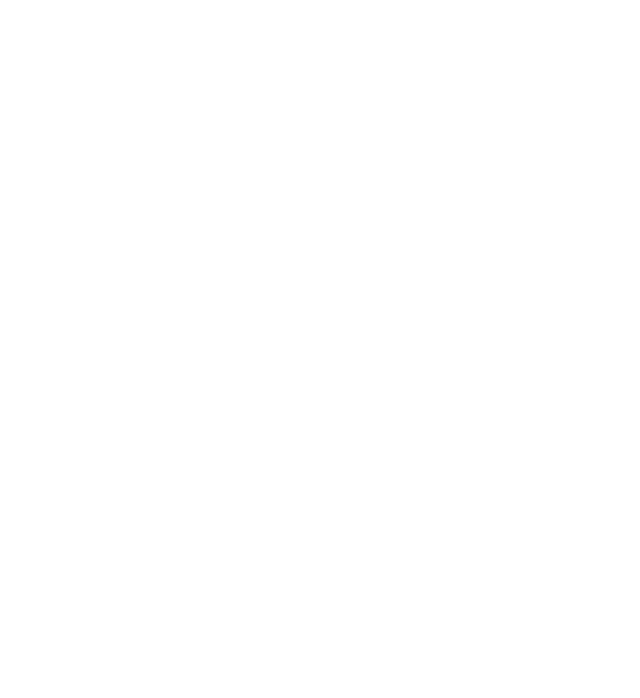
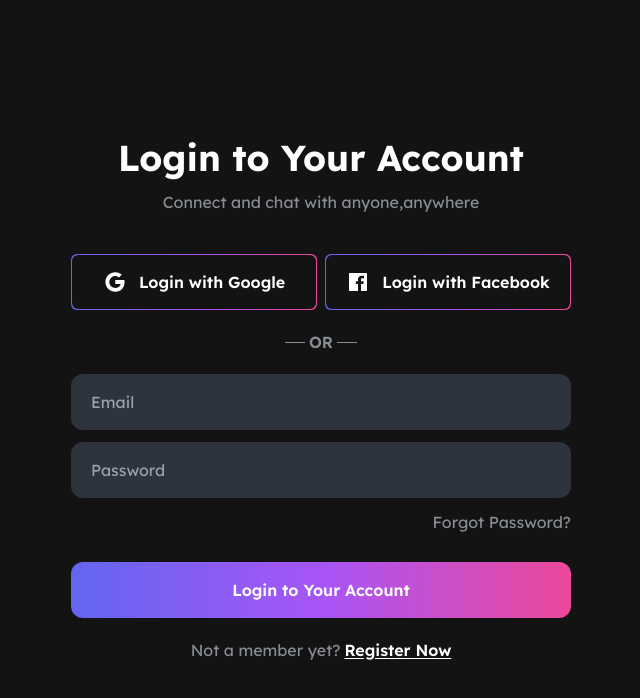
Before and after one commit to Anzo256/altus-chat-app, a Next.js app: page /login in a window 1280 px wide. Shown: the top 698 px of the page, without its empty margins (319-959 px from the left). Built offline with nearby package versions, Linux system fonts and the light colour scheme.

Commit message:
Login page

```diff
--- a/pages/login.js
+++ b/pages/login.js
@@ -1,8 +1,86 @@
+import Link from 'next/link';
 import React from 'react'
-
+import {IoLogoGoogle, IoLogoFacebook} from "react-icons/io";
 const Login = () => {
   return (
-    <div>Login</div>
+    <div className='h-[100vh]
+    flex
+    justify-center
+    items-center
+    bg-c1
+    '>
+      <div className='flex items-center flex-col'>
+      <div className='text-center'>
+        <div className='text-4xl font-bold'>
+          Login to Your Account
+        </div>
+        <div className='mt-3 text-c3'>Connect and chat with anyone,anywhere</div>
+      </div>
+
+      <div className='flex items-center gap-2 w-full mt-10 mb-5'>
+           <div className='bg-gradient-to-r
+           from-indigo-500 via-purple-500 to-pink-500 w-1/2 h-14
+           rounded-md cursor-pointer p-[1px]'>
+              <div className='flex items-center
+              justify-center gap-3 text-white font-semibold bg-c1 w-full
+              h-full rounded-md'>
+                <IoLogoGoogle size={24}/>
+                <span>Login with Google</span>
+              </div>
+           </div>
+
+           <div className='bg-gradient-to-r
+           from-indigo-500 via-purple-500 to-pink-500 w-1/2 h-14
+           rounded-md cursor-pointer p-[1px]'>
+              <div className='flex items-center
+              justify-center gap-3 text-white font-semibold bg-c1 w-full
+              h-full rounded-md'>
+                <IoLogoFacebook size={24}/>
+                <span>Login with Facebook</span>
+              </div>
+           </div>
+      </div>
+            <div className='flex items-center gap-1'>
+              <span className='w-5 h-[1px] bg-c3'></span>
+              <span className='text-c3 font-semibold'>OR</span>
+              <span className='w-5 h-[1px] bg-c3'></span>
+            </div>
+
+            <form className='flex flex-col items-center gap-3
+            w-[500px] mt-5'>
+
+              <input
+                type='email'
+                placeholder='Email'
+                className='w-full h-14 bg-c5 rounded-xl
+                outline-none border-none px-5 text-c3'
+              />
+
+              <input
+                type='password'
+                placeholder='Password'
+                className='w-full h-14 bg-c5 rounded-xl
+                outline-none border-none px-5 text-c3'
+              />
+
+              <div className='text-right w-full text-c3'>
+                <span className='cursor-pointer'>Forgot Password?</span>
+              </div>
+              <button className='mt-4 w-full h-14 rounded-xl
+              outline-none  text-base font-semibold
+              bg-gradient-to-r  from-indigo-500  via-purple-500
+              to-pink-500'>Login to Your Account</button>
+            </form>
+
+            <div className='flex justify-center gap-1 text-c3 mt-5'>
+               <span>Not a member yet?</span>
+               <Link href="/register"
+               className='font-semibold text-white underline
+               underline-offset-2 cursor-pointer'
+               >Register Now</Link>
+            </div>
+      </div>
+    </div>
   )
 }
 
```
